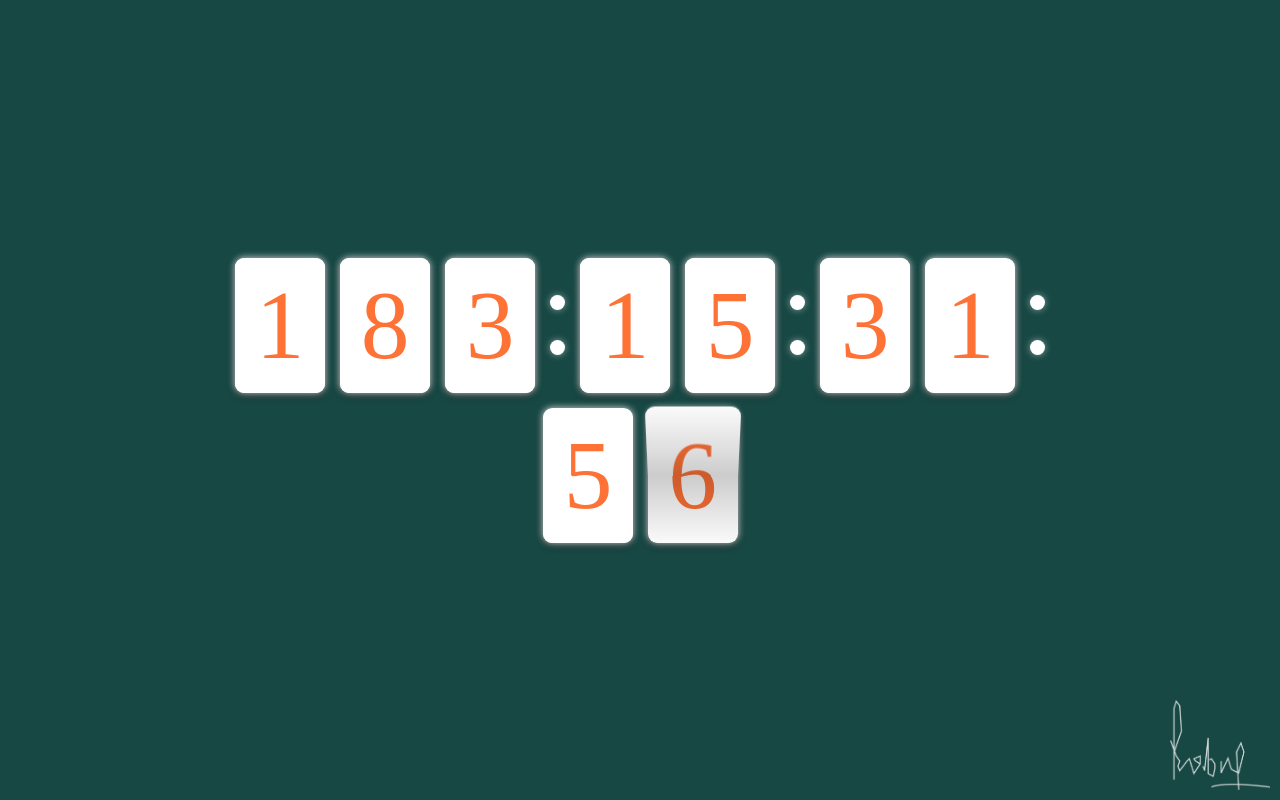
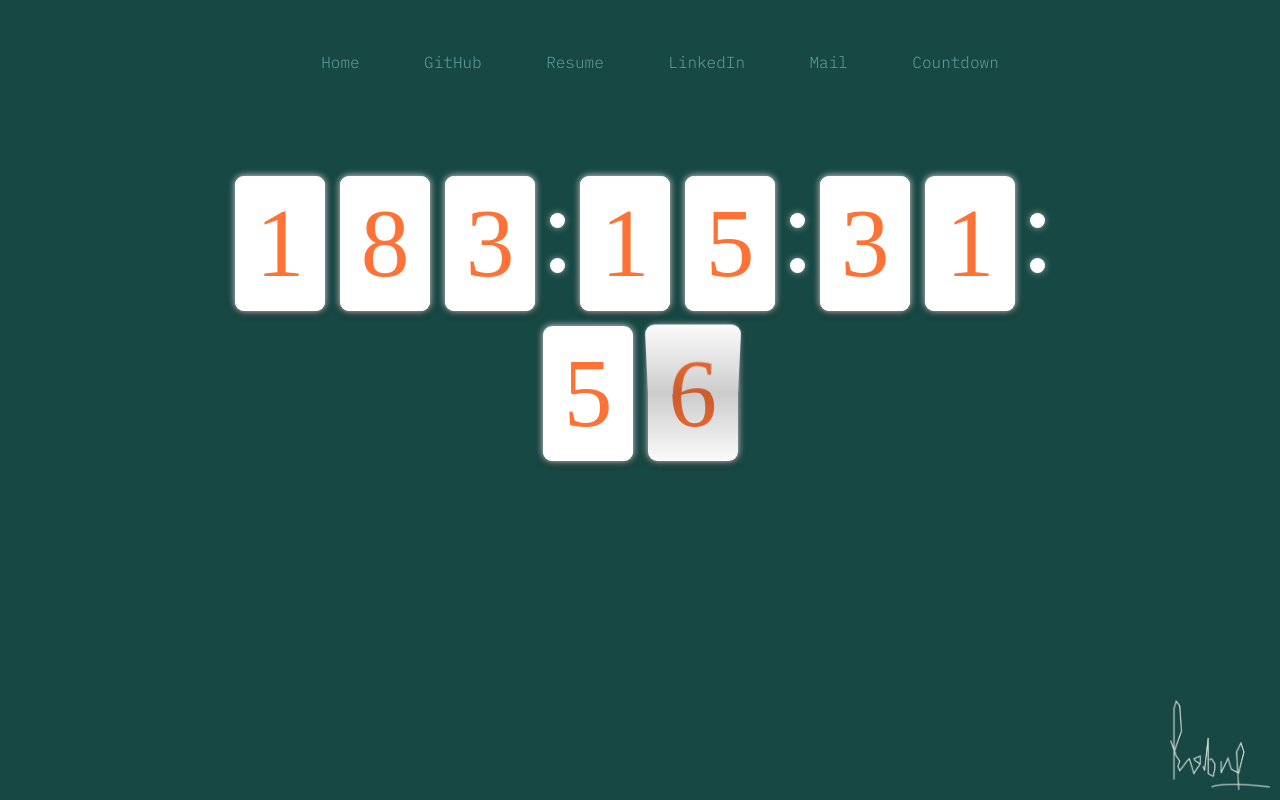
Before and after one commit to PrabalMinotra/PrabalMinotra.github.io, a plain HTML site: page devB.html in a window 1280 px wide. Drawn offline with nearby package versions, Linux system fonts and the light colour scheme; a web font is replaced by a local one.

Commit message:
<br> <br> patapimb

```diff
--- a/devB.css
+++ b/devB.css
@@ -1,3 +1,85 @@
+.header {
+    min-height: 100vh;
+    width: 100%;
+
+
+}
+
+nav {
+
+    display: flex;
+    padding: 2% 4.5%;
+    justify-content: space-between;
+    align-items: center;
+}
+
+.nav-links {
+
+    flex: 1;
+    text-align: center;
+}
+
+.nav-links ul li {
+    list-style: none;
+    display: inline-block;
+    padding: 10px 30px 25px;
+    position: relative;
+}
+
+.nav-links ul li a {
+    font-family: "IBM Plex Mono", monospace;
+    font-weight: 300;
+    font-style: normal;
+    color: cadetblue;
+    text-decoration: none;
+    font-size: 100%;
+    position: relative;
+    display: inline-block;
+    transition: transform 0.8s, color 0.5s;
+    /* Add transition for smooth effect */
+}
+
+.nav-links ul li a:hover {
+    transform: scale(2);
+    /* Scale the link up by 2 times */
+    color: cornflowerblue;
+    font-weight: 500;
+}
+
+/* .nav-links ul li::after {
+
+
+    content: '';
+    width: 0%;
+    height: 2px;
+    background: cornflowerblue;
+    display: block;
+    margin: auto;
+    transition: 0.3s;
+}
+
+
+
+.nav-links ul li:hover::after {
+
+    width: 100%;
+
+} */
+
+
+
+@media(max-width:700px) {
+    .nav-links ul li a {
+        font-size: 70%;
+
+
+    }
+
+    .nav-links ul li {
+        padding: 10px 10px 25px;
+    }
+}
+
 
 body {
   display: flex;
--- a/devB.html
+++ b/devB.html
@@ -49,11 +49,43 @@
 </head>
 <body>
 
+    <section class="header">
+        <nav>
+            <div class="nav-links" id="navLinks">
+                <ul>
+                    <li><a href="index.html">Home</a></li>
+                    <li><a href="https://github.com/PrabalMinotra" target="_blank" rel="noopener noreferrer">GitHub</a>
+                    </li>
+
+                    <li><a href="prabal_minotra_resume.pdf" target="_blank" rel="noopener noreferrer">Resume</a>
+                    </li>
+                    <li><a href="https://www.linkedin.com/in/prabal-minotra-72352b252/" target="_blank"
+                            rel="noopener noreferrer">LinkedIn</a></li>
+
+                    <li><a href="mailto:prabal22357@iiitd.ac.in" target="_blank" rel="noopener noreferrer">Mail</a></li>
+                    <li><a href="devB.html">Countdown</a></li>
+                    <!-- <li><a href="indexmeme.html">Me</a></li> -->
+                </ul>
+            </div>
+        </nav>
+
+    <br>
+    <br>
+    <br>
+    <br>
+    <br>
+    <br>
+    <br>
+    <br>
+    <br>
+    <br>
+
+
     <div class="clock-container">
         <!-- <img src="flowdev.png" class="side-image" alt="Side Image"> -->
         <div class="clock"></div>
     </div>
-
+    </section>
     <!-- Signature Image in Bottom Right Corner -->
     <a href="index.html"><img src="sign.png" class="corner-image" alt="Signature"></a>
 
@@ -75,5 +107,6 @@
         });
     </script>
 
+
 </body>
 </html>
```
